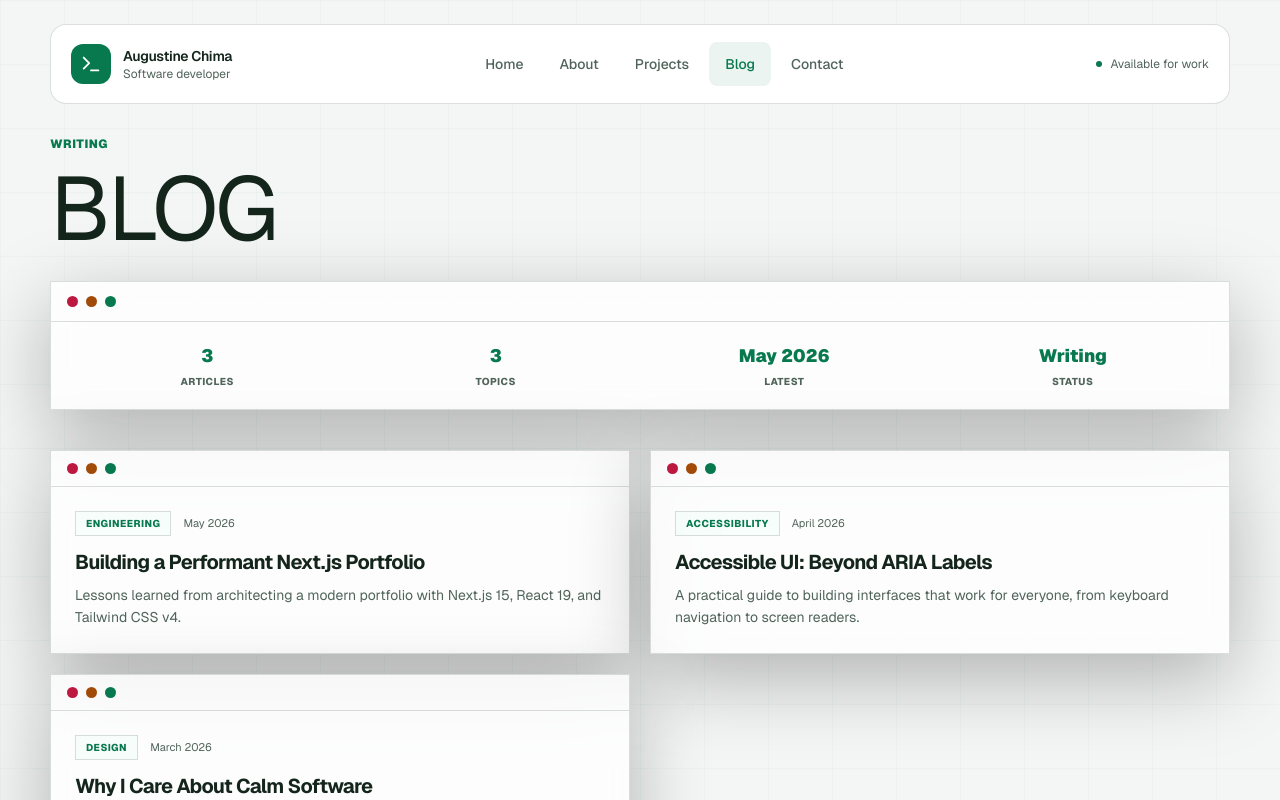
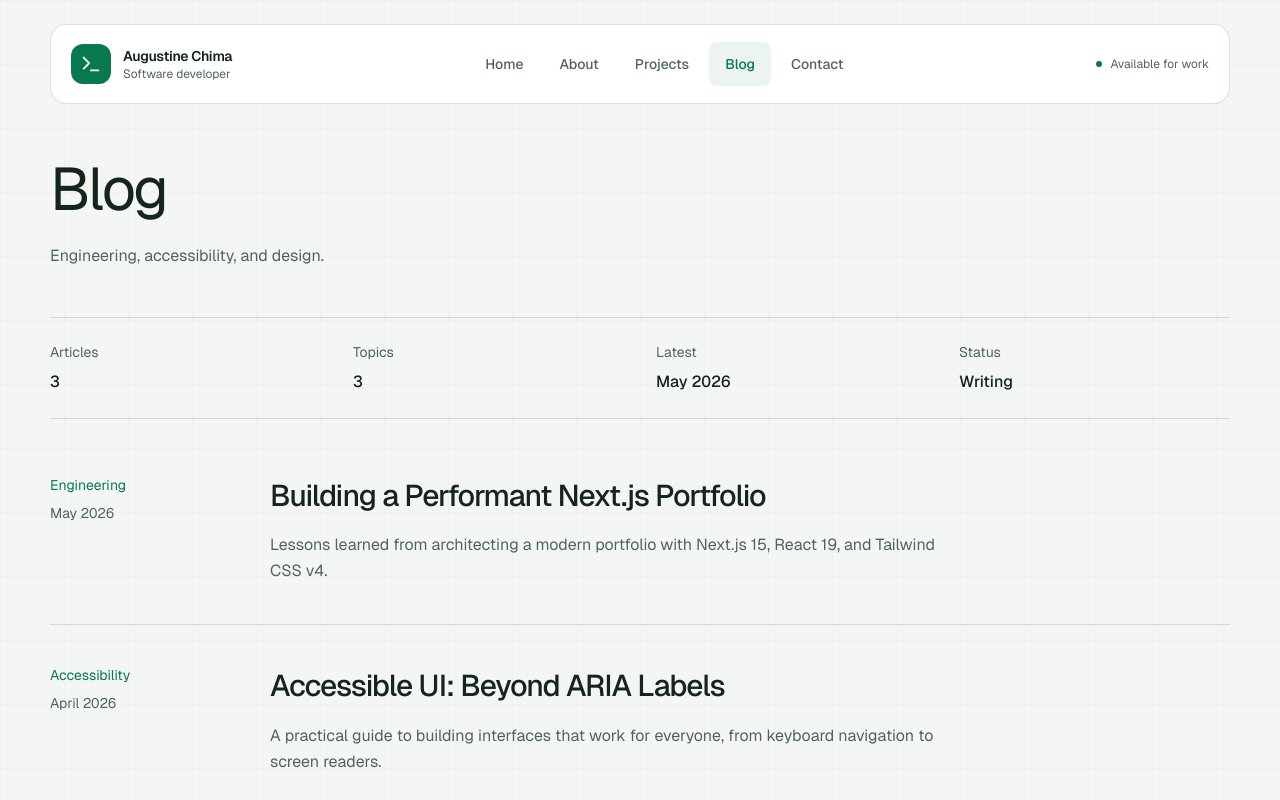
Before and after one commit to august-web/portffoliio, a Next.js app: page /blog in a window 1280 px wide. Shown: the top 800 px of the page. Built offline with nearby package versions, Linux system fonts and the light colour scheme.

Commit message:
Present blog previews in a readable editorial layout with accurate counts.

```diff
--- a/src/app/blog/page.tsx
+++ b/src/app/blog/page.tsx
@@ -1,7 +1,4 @@
-'use client'
-
 import React from 'react'
-import { motion } from 'framer-motion'
 
 const posts = [
   {
@@ -28,104 +25,50 @@ const posts = [
 ]
 
 const blogStats = [
-  { label: 'Articles', value: '3' },
-  { label: 'Topics', value: '3' },
-  { label: 'Latest', value: 'May 2026' },
+  { label: 'Articles', value: String(posts.length) },
+  { label: 'Topics', value: String(new Set(posts.map((post) => post.category)).size) },
+  { label: 'Latest', value: posts[0].date },
   { label: 'Status', value: 'Writing' },
 ]
 
-const containerVariants = {
-  hidden: { opacity: 0 },
-  show: {
-    opacity: 1,
-    transition: { staggerChildren: 0.1, delayChildren: 0.15 },
-  },
-}
-
-const itemVariants = {
-  hidden: { opacity: 0, y: 16 },
-  show: { opacity: 1, y: 0 },
-}
-
 export default function BlogPage() {
   return (
-    <div className="py-12 max-md:py-8">
-      <motion.div
-        initial={{ opacity: 0, y: 20 }}
-        animate={{ opacity: 1, y: 0 }}
-        transition={{ duration: 0.5 }}
-      >
-        <p className="text-[var(--color-accent)] text-xs font-black uppercase tracking-wider mb-4">
-          Writing
+    <div className="py-12 md:py-16">
+      <header className="mb-10 md:mb-12">
+        <h1 className="m-0 text-4xl leading-tight tracking-tight md:text-6xl">Blog</h1>
+        <p className="mt-4 mb-0 max-w-xl text-base leading-relaxed text-[var(--color-muted)]">
+          Engineering, accessibility, and design.
         </p>
-        <h1 className="text-[5.6rem] leading-[0.9] uppercase m-0 mb-8 max-md:text-[3.6rem] max-sm:text-[2.8rem]">
-          Blog
-        </h1>
-      </motion.div>
+      </header>
 
-      <motion.div
-        className="border border-[var(--color-line)] bg-[var(--color-panel)]/80 shadow-[0_24px_80px_rgba(0,0,0,0.28)] backdrop-blur-lg overflow-hidden mb-10"
-        variants={containerVariants}
-        initial="hidden"
-        whileInView="show"
-        viewport={{ once: true }}
-      >
-        <div className="flex gap-2 px-4 py-3.5 border-b border-[var(--color-line)]">
-          <span className="w-[11px] h-[11px] rounded-full bg-[var(--color-danger)]" />
-          <span className="w-[11px] h-[11px] rounded-full bg-[var(--color-accent-2)]" />
-          <span className="w-[11px] h-[11px] rounded-full bg-[var(--color-accent)]" />
-        </div>
-        <div className="p-5">
-          <div className="grid grid-cols-4 gap-4 max-md:grid-cols-2">
-            {blogStats.map((stat) => (
-              <motion.div key={stat.label} className="text-center" variants={itemVariants}>
-                <p className="text-lg font-black text-[var(--color-accent)] m-0 mb-1">
-                  {stat.value}
-                </p>
-                <p className="text-[10px] font-extrabold uppercase tracking-wider text-[var(--color-muted)] m-0">
-                  {stat.label}
-                </p>
-              </motion.div>
-            ))}
+      <dl className="mb-4 grid grid-cols-2 gap-x-8 gap-y-6 border-y border-[var(--color-line)] py-6 sm:grid-cols-4">
+        {blogStats.map((stat) => (
+          <div key={stat.label}>
+            <dt className="text-sm text-[var(--color-muted)]">{stat.label}</dt>
+            <dd className="mt-2 mb-0 text-base font-medium tabular-nums">{stat.value}</dd>
           </div>
-        </div>
-      </motion.div>
+        ))}
+      </dl>
 
-      <motion.div
-        className="grid grid-cols-2 gap-5 max-lg:grid-cols-1 max-sm:gap-4"
-        variants={containerVariants}
-        initial="hidden"
-        whileInView="show"
-        viewport={{ once: true, margin: '-30px' }}
-      >
-        {posts.map((post, i) => (
-          <motion.article
+      <div>
+        {posts.map((post) => (
+          <article
             key={post.title}
-            className="border border-[var(--color-line)] bg-[var(--color-panel)]/80 shadow-[0_24px_80px_rgba(0,0,0,0.28)] backdrop-blur-lg overflow-hidden group hover:border-[var(--color-accent)]/40 transition-colors duration-300"
-            variants={itemVariants}
+            className="grid gap-4 border-b border-[var(--color-line)] py-8 md:grid-cols-[180px_1fr] md:gap-10 md:py-10"
           >
-            <div className="flex gap-2 px-4 py-3 border-b border-[var(--color-line)]">
-              <span className="w-[11px] h-[11px] rounded-full bg-[var(--color-danger)]" />
-              <span className="w-[11px] h-[11px] rounded-full bg-[var(--color-accent-2)]" />
-              <span className="w-[11px] h-[11px] rounded-full bg-[var(--color-accent)]" />
+            <div className="flex flex-wrap items-baseline gap-x-4 gap-y-2 text-sm md:flex-col">
+              <span className="text-[var(--color-accent)]">{post.category}</span>
+              <span className="tabular-nums text-[var(--color-muted)]">{post.date}</span>
             </div>
-            <div className="p-6 max-sm:p-5">
-              <div className="flex items-center gap-3 mb-3">
-                <span className="text-[10px] font-extrabold uppercase tracking-wider border border-[var(--color-line)] bg-[rgba(102,242,194,0.04)] text-[var(--color-accent)] px-2.5 py-1">
-                  {post.category}
-                </span>
-                <span className="text-[11px] text-[var(--color-muted)]">{post.date}</span>
-              </div>
-              <h2 className="text-xl font-bold m-0 mb-2 group-hover:text-[var(--color-accent)] transition-colors duration-200">
-                {post.title}
-              </h2>
-              <p className="text-[var(--color-muted)] m-0 leading-relaxed text-sm">
+            <div className="min-w-0 max-w-3xl">
+              <h2 className="m-0 text-2xl leading-snug font-medium md:text-3xl">{post.title}</h2>
+              <p className="mt-4 mb-0 max-w-2xl text-base leading-relaxed text-[var(--color-muted)]">
                 {post.excerpt}
               </p>
             </div>
-          </motion.article>
+          </article>
         ))}
-      </motion.div>
+      </div>
     </div>
   )
 }
```
